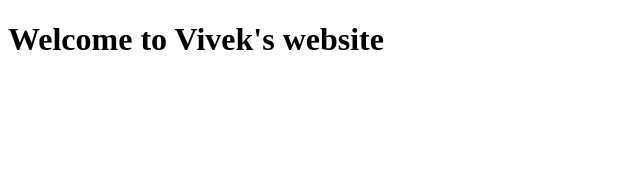
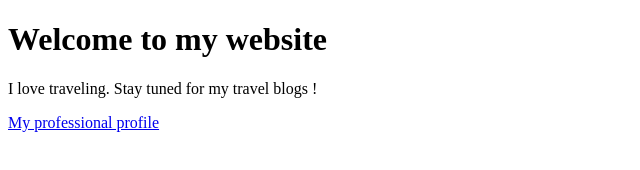
Before and after one commit to vnvonline/randomthoughts, a plain HTML site: page index.html in a window 1280 px wide. Shown: the whole page, without its empty margins (0-640 px from the left). Drawn offline with Linux system fonts and the light colour scheme.

Commit message:
Update index.html

```diff
--- a/index.html
+++ b/index.html
@@ -1,9 +1,13 @@
 <!DOCTYPE html>
 <html>
    <head>
-      <title>Welcome to Vivek's website</title>
+      <title>Vivek's website</title>
    </head>
    <body>
-      <h1>Welcome to Vivek's website</h1>
+      <h1>Welcome to my website</h1>
+      <p>
+      	I love traveling. Stay tuned for my travel blogs !
+      </p>
+      <a href="https://www.credly.com/users/vivek-vasu">My professional profile</a>
    </body>
 </html>
```
